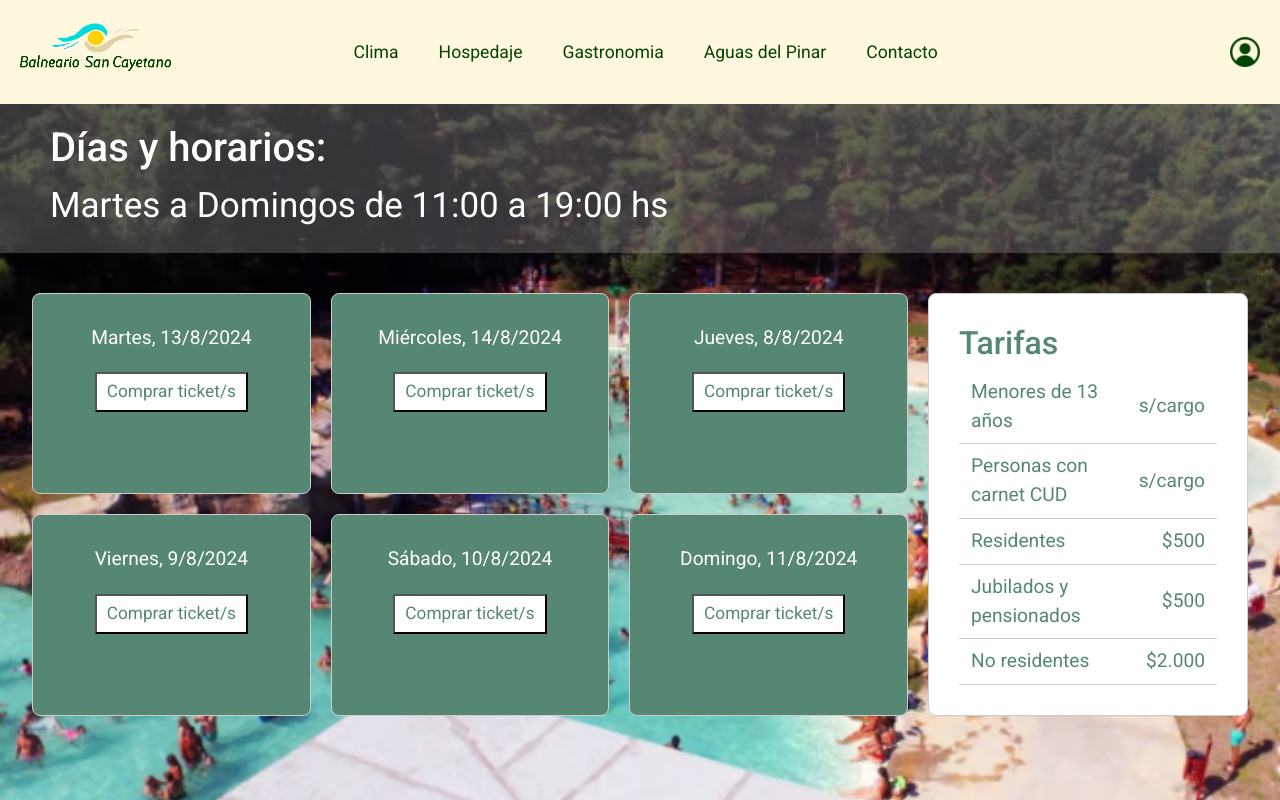
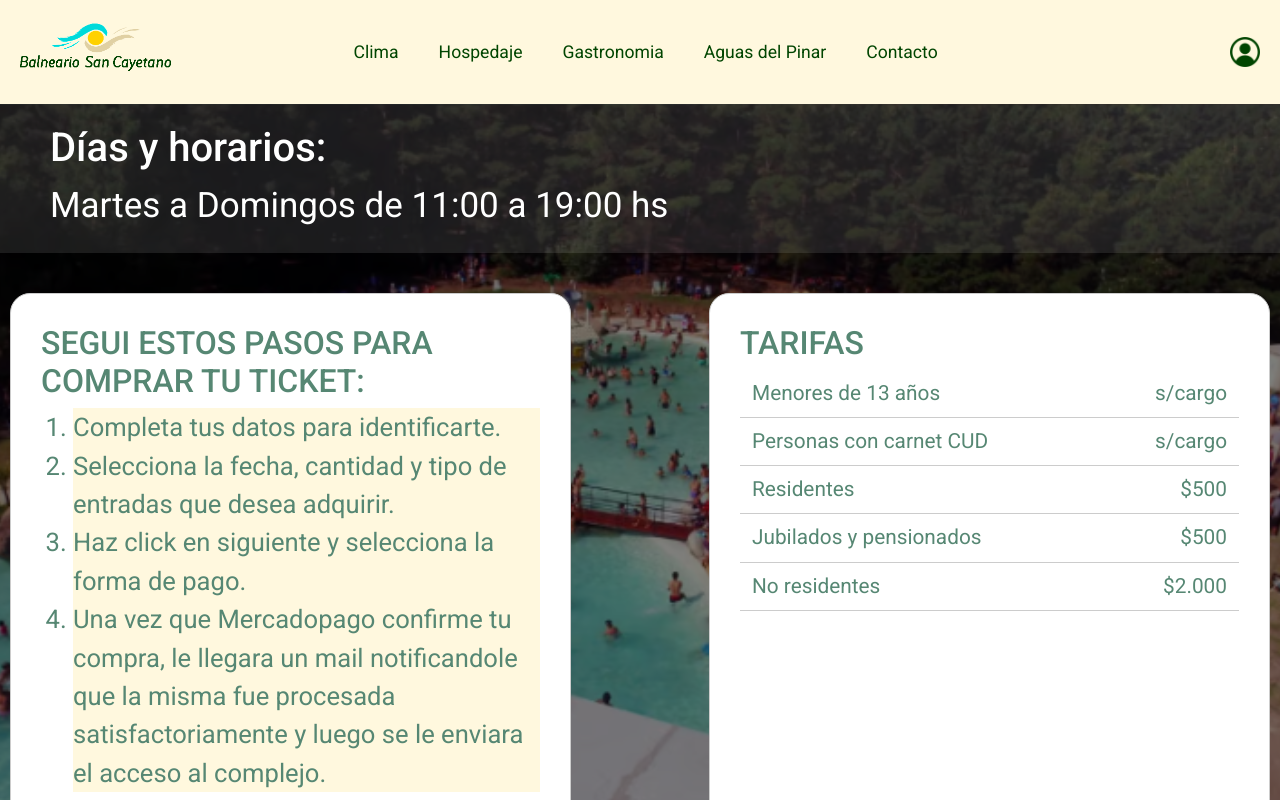
Before and after one commit to enzo952008/TrabajoFinalFullStack, a React (Create React App) app in the folder web-balneariosc/: page /tickets in a window 1280 px wide. Shown: the top 800 px of the page. Built offline with nearby package versions, Linux system fonts and the light colour scheme.

Commit message:
cambios en seccion Aguas del pinar =>tickets

```diff
--- a/web-balneariosc/src/components/ticket-component.jsx
+++ b/web-balneariosc/src/components/ticket-component.jsx
@@ -42,7 +42,6 @@ const TicketBooking = () => {
     const dayName = diasSemana[date.getDay()];
      return `${dayName}, ${date.getDate()}/${date.getMonth() + 1}/${date.getFullYear()}`;
    };
-
    const closeModal = () => setModalIsOpen(false);
 
   return (
@@ -52,22 +51,28 @@ const TicketBooking = () => {
         <p>Martes a Domingos de 11:00 a 19:00 hs</p>
       </div>
       <div className="content-container">
-        <div className="dates-container">
-          {dates.map((date) => (
-            <div
-              key={date.toDateString()} // Usar la fecha como clave única
-              className={`date-card ${selectedDate && selectedDate.toDateString() === date.toDateString() ? 'selected' : ''}`}
-              onClick={() => handleDateClick(date)} // Manejar el clic en la tarjeta de fecha
-            >
-              {formatDate(date)}
-              <button className="buy-ticket-button" onClick={(e) => { e.stopPropagation(); handleBuyTicketClick(date); }}>
-                Comprar ticket/s
-              </button>
-            </div>
-          ))}
+        <div className="compraTicket">
+          <h2>SEGUI ESTOS PASOS PARA COMPRAR TU TICKET: </h2>
+          <ol className="compraTabla">
+            <tbody>
+              <tr>
+                <li>Completa tus datos para identificarte. </li>
+              </tr>
+              <tr>
+                <li>Selecciona la fecha, cantidad y tipo de entradas que desea adquirir.</li>
+              </tr>
+              <tr>
+                <li>Haz click en siguiente y selecciona la forma de pago.</li>
+              </tr>
+              <tr>
+                <li>Una vez que Mercadopago confirme tu compra, le llegara un mail notificandole que la misma fue procesada
+                  satisfactoriamente y luego se le enviara el acceso al complejo. </li>
+              </tr>
+            </tbody>
+          </ol>
         </div>
         <div className="tariff-card">
-          <h2>Tarifas</h2>
+          <h2>TARIFAS</h2>
           <table className="tariff-table">
             <tbody>
               <tr>
@@ -95,6 +100,7 @@ const TicketBooking = () => {
         </div>
 
       </div>
+
       {modalIsOpen && (
         <>
           {selectedDate && <p>Fecha seleccionada: {formatDate(selectedDate)}</p>}
@@ -102,7 +108,9 @@ const TicketBooking = () => {
         </>
       )}
     </div>
+
   );
-};
+}
+
 
 export default TicketBooking;
--- a/web-balneariosc/src/styles/ticket.css
+++ b/web-balneariosc/src/styles/ticket.css
@@ -3,7 +3,7 @@
     text-align: left;
     width: 100%;
     padding: 20px 0;
-    background: rgba(255, 255, 255, 0.2); /* Más oscuro con menor opacidad */
+    background: rgba(255, 255, 255, 0.1); /* Más oscuro con menor opacidad */
 }
 
 .header h2 {
@@ -24,20 +24,35 @@
 }
 
 .ticket-booking {
-    text-align: center;
-    background-image: url('../home/atraccionesturisticas/imgAttractions/FondoTicket.png');
-    min-height: 100vh;
-    background-size: cover;
-    position: relative;
-  }
+  text-align: center;
+  background-image: url('../home/atraccionesturisticas/imgAttractions/FondoTicket.png');
+  min-height: 65vh;
+  background-size: cover;
+  background-position: center;
+  position: relative;
+  z-index: 1;
+  overflow: hidden;
+}
+
+  .ticket-booking::before {
+    content: "";
+    position: absolute;
+    top: 0;
+    left: 0;
+    right: 0;
+    bottom: 0;
+    background-color: rgba(0, 0, 0, 0.5); /* Capa negra con 50% de opacidad */
+    z-index: -1; /* Mantener el overlay detrás del contenido */
+}
 
   .content-container {
     padding-top: 30px;
     display: flex;
     flex-wrap: wrap;
     justify-content: center;
-    max-width: 100%; /* Ocupa el ancho completo de la pantalla */
+    max-width: 100%;
     margin: 0 auto;
+    align-items: stretch; /* Asegura que los elementos hijos tengan la misma altura */
   }
 
   .dates-container {
@@ -86,16 +101,19 @@
     background-color: white;
     color: #568773;
     border: 1px solid #ccc;
-    border-radius: 8px;
+    border-radius: 20px;
     padding: 30px; /* Aumentado para tarjetas más grandes */
     margin: 10px;
-    width: 25%; /* Ocupa el 25% del ancho de la pantalla */
+    width: 20%; /* Ocupa el 25% del ancho de la pantalla */
+    height: auto;
     text-align: left;
-    font-size: 1.2em; /* Aumentar el tamaño de la fuente */
+    font-size: 1.3em; /* Aumentar el tamaño de la fuente */
   }
-  .tariff-table {
-    width: 100%; /* La tabla ocupa todo el ancho disponible del contenedor */
-    border-collapse: collapse; /* Colapsa bordes para un diseño más limpio */
+  .compraTicket, .tariff-card {
+    flex: 1; /* Permite que ambas tarjetas crezcan igual en el ancho */
+    margin: 10px; /*Añade un margen alrededor de cada tarjeta */
+    display: flex;
+    flex-direction: column;
 
   }
 
@@ -107,6 +125,34 @@
   }
 
   .tariff-table td:last-child {
+    text-align: right; /* Alinea el texto a la derecha en la segunda columna */
+  }
+
+  .compraTicket {
+    background-color: white;
+    color: #568773;
+    border: 1px solid #ccc;
+    border-radius: 20px;
+    padding: 30px; /* Aumentado para tarjetas más grandes */
+    margin-right: 10%;
+    width: 50%; /* Ocupa el 25% del ancho de la pantalla */
+    text-align: left;
+    font-size: 1.6em; /* Aumentar el tamaño de la fuente */
+  }
+  .compraTabla {
+    width: 100%; /* La tabla ocupa todo el ancho disponible del contenedor */
+    border-collapse: collapse; /* Colapsa bordes para un diseño más limpio */
+
+  }
+
+  .compraTabla td {
+    padding: 8px 12px; /* Espaciado dentro de las celdas */
+    border-bottom: 1px solid #ccc; /* Línea divisoria entre filas */
+    text-align: left; /* Alinea el texto a la izquierda en la primera columna */
+    background-color: white;
+  }
+
+  .compraTabla td:last-child {
     text-align: right; /* Alinea el texto a la derecha en la segunda columna */
   }
 
```
Lines whose indentation alone changed are shown as unchanged.
